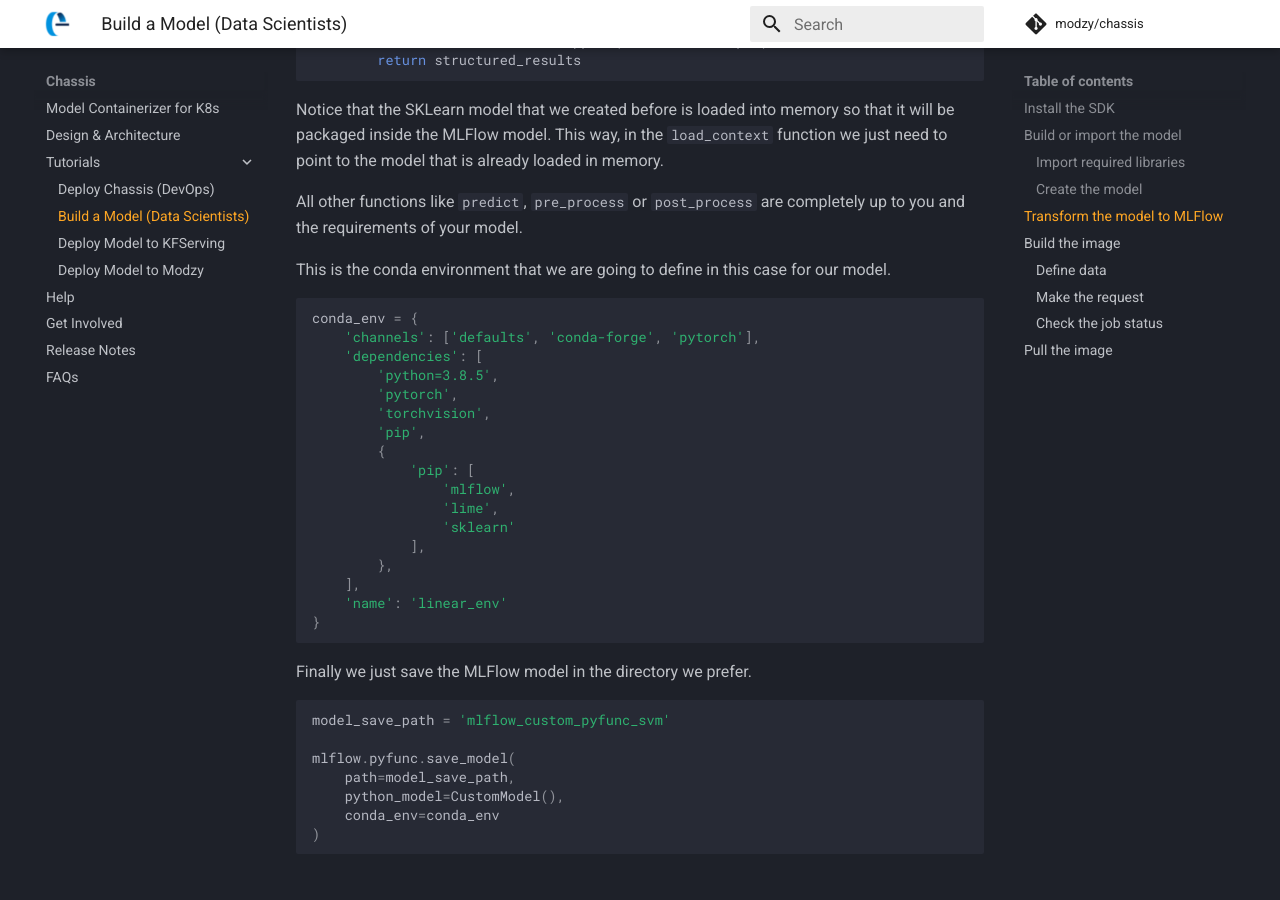
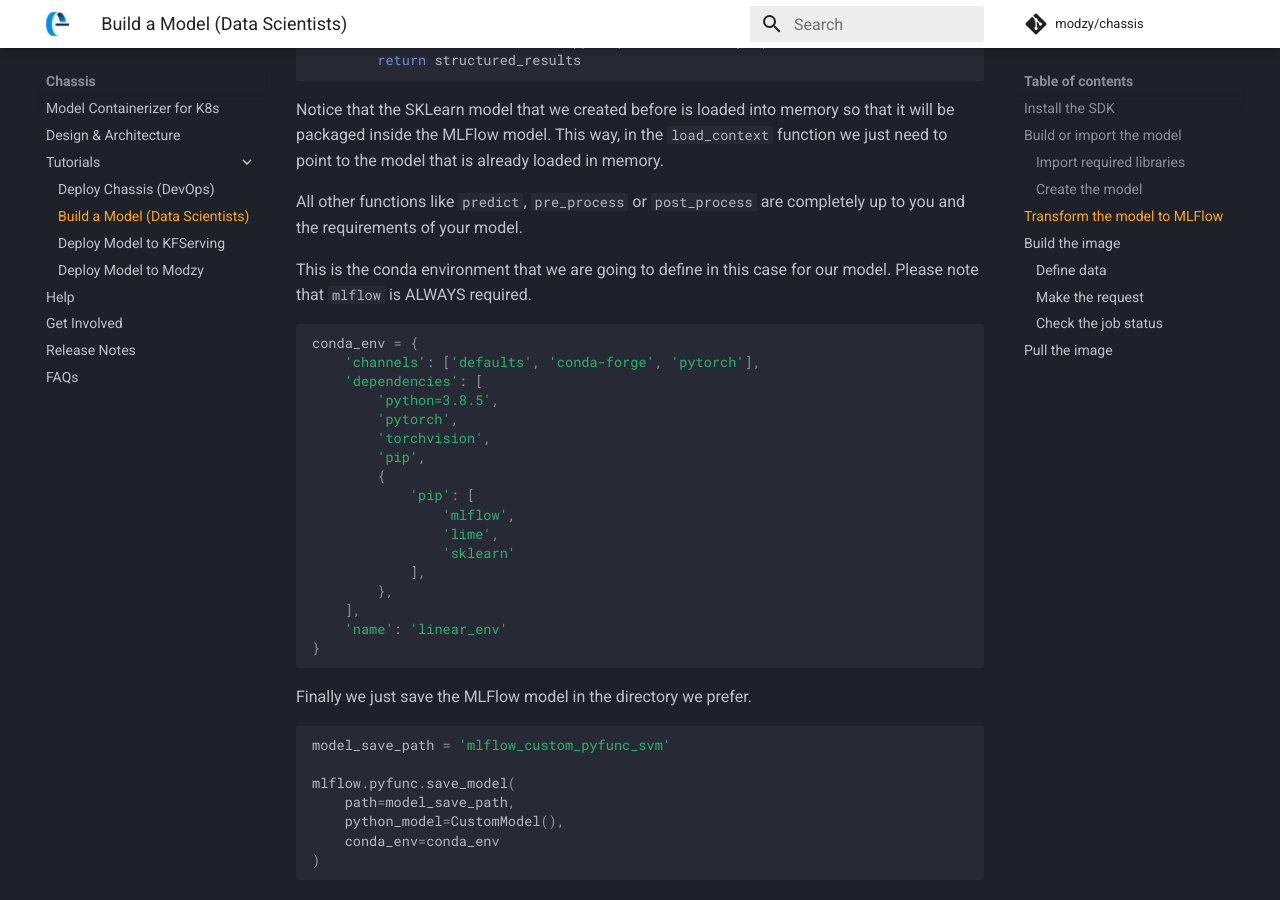
Before and after one commit to chassisml/chassis, an MkDocs documentation site: the page built from docs/docs/tutorials/ds-connect.md, in a window 1280 px wide and 900 px high, scrolled down 2611 px. Built offline with MkDocs 1.6.1 and Material for MkDocs 9.7.7, drawn with Linux system fonts in a browser that asks for light colours; emoji names are drawn with the system emoji font; comment, search, counter and statistics services are not loaded.

Commit message:
docs: mlflow always required dep

````diff
--- a/docs/docs/tutorials/ds-connect.md
+++ b/docs/docs/tutorials/ds-connect.md
@@ -120,7 +120,7 @@ Notice that the SKLearn model that we created before is loaded into memory so th
 
 All other functions like `predict`, `pre_process` or `post_process` are completely up to you and the requirements of your model.
 
-This is the conda environment that we are going to define in this case for our model.
+This is the conda environment that we are going to define in this case for our model. Please note that `mlflow` is ALWAYS required.
 
 ```python
 conda_env = {
````
